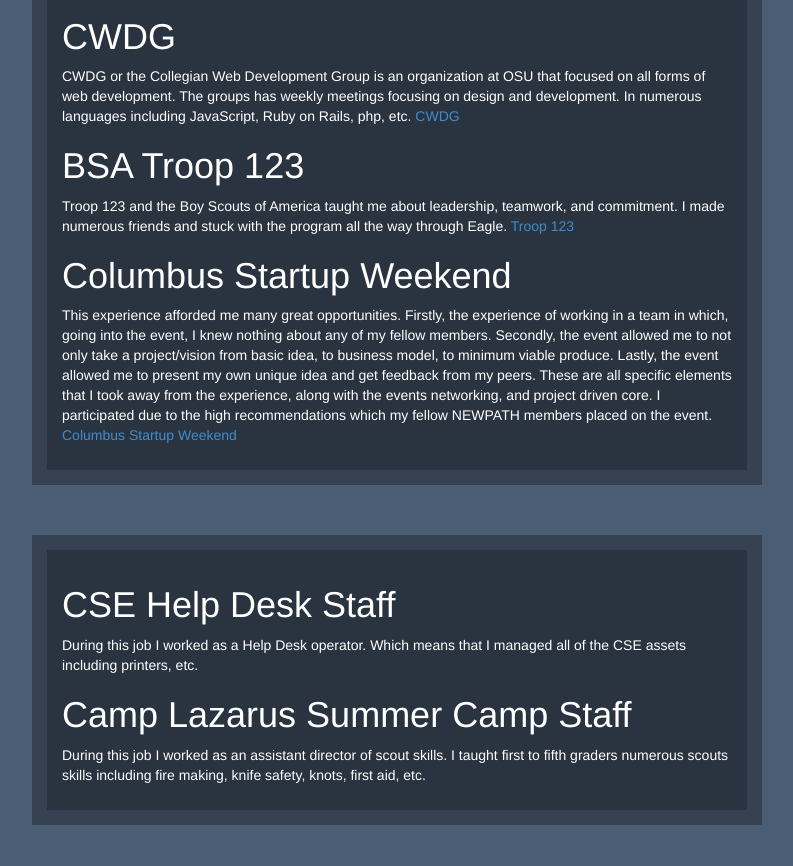
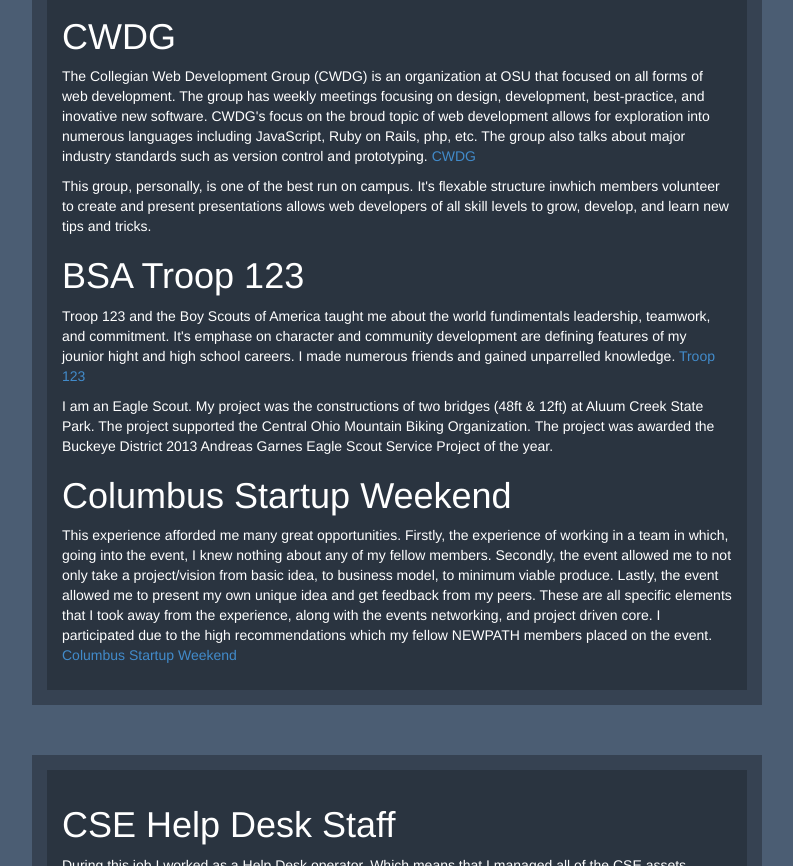
Before and after one commit to 3ygun/3ygun.github.io, a plain HTML site: page index.html in a window 1280 px wide. Shown: the part 1284-2150 px from the top of the page, without its empty margins (243-1036 px from the left). Drawn offline with nearby package versions, Linux system fonts and the light colour scheme.

Commit message:
Updated content.

```diff
--- a/index.html
+++ b/index.html
@@ -112,11 +112,13 @@
 				</div>
 				<div>
 					<h1>CWDG</h1>
-					<p>CWDG or the Collegian Web Development Group is an organization at OSU that focused on all forms of web development.  The groups has weekly meetings focusing on design and development.  In numerous languages including JavaScript, Ruby on Rails, php, etc. <a href="http://cwdg.herokuapp.com/">CWDG</a></p>
+					<p>The Collegian Web Development Group (CWDG) is an organization at OSU that focused on all forms of web development.  The group has weekly meetings focusing on design, development, best-practice, and inovative new software.  CWDG's focus on the broud topic of web development allows for exploration into numerous languages including JavaScript, Ruby on Rails, php, etc.  The group also talks about major industry standards such as version control and prototyping.  <a href="http://cwdg.herokuapp.com/">CWDG</a></p>
+					<p>This group, personally, is one of the best run on campus.  It's flexable structure inwhich members volunteer to create and present presentations allows web developers of all skill levels to grow, develop, and learn new tips and tricks.</p>
 				</div>
 				<div>
 					<h1>BSA Troop 123</h1>
-					<p>Troop 123 and the Boy Scouts of America taught me about leadership, teamwork, and commitment.  I made numerous friends and stuck with the program all the way through Eagle.  <a href="http://www.http://troop123.org/">Troop 123</a></p>
+					<p>Troop 123 and the Boy Scouts of America taught me about the world fundimentals leadership, teamwork, and commitment.  It's emphase on character and community development are defining features of my jounior hight and high school careers.  I made numerous friends and gained unparrelled knowledge.  <a href="http://www.http://troop123.org/">Troop 123</a></p>
+					<p>I am an Eagle Scout.  My project was the constructions of two bridges (48ft & 12ft) at Aluum Creek State Park.  The project supported the Central Ohio Mountain Biking Organization.  The project was awarded the Buckeye District 2013 Andreas Garnes Eagle Scout Service Project of the year.</p>
 				</div>
 				<div>
 					<h1>Columbus Startup Weekend</h1>
```
